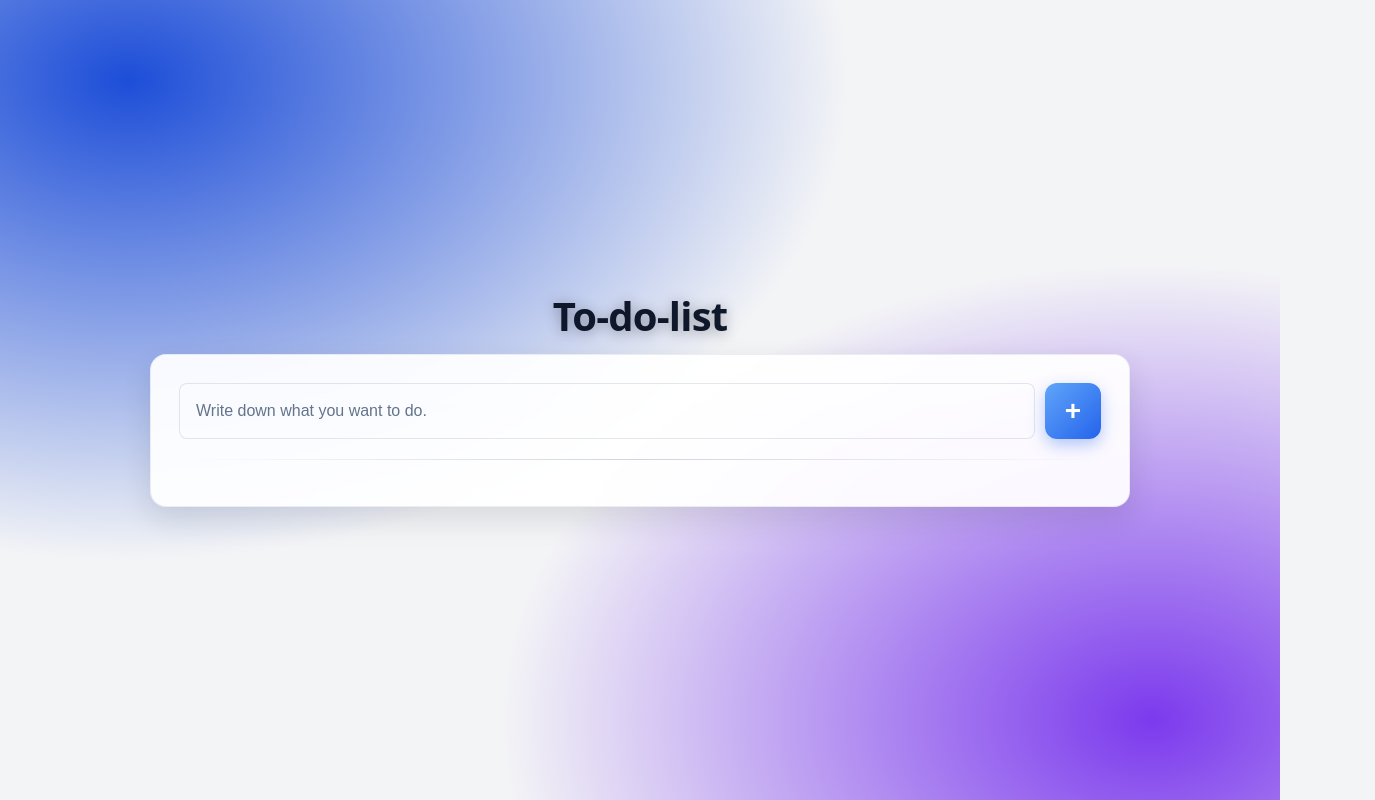
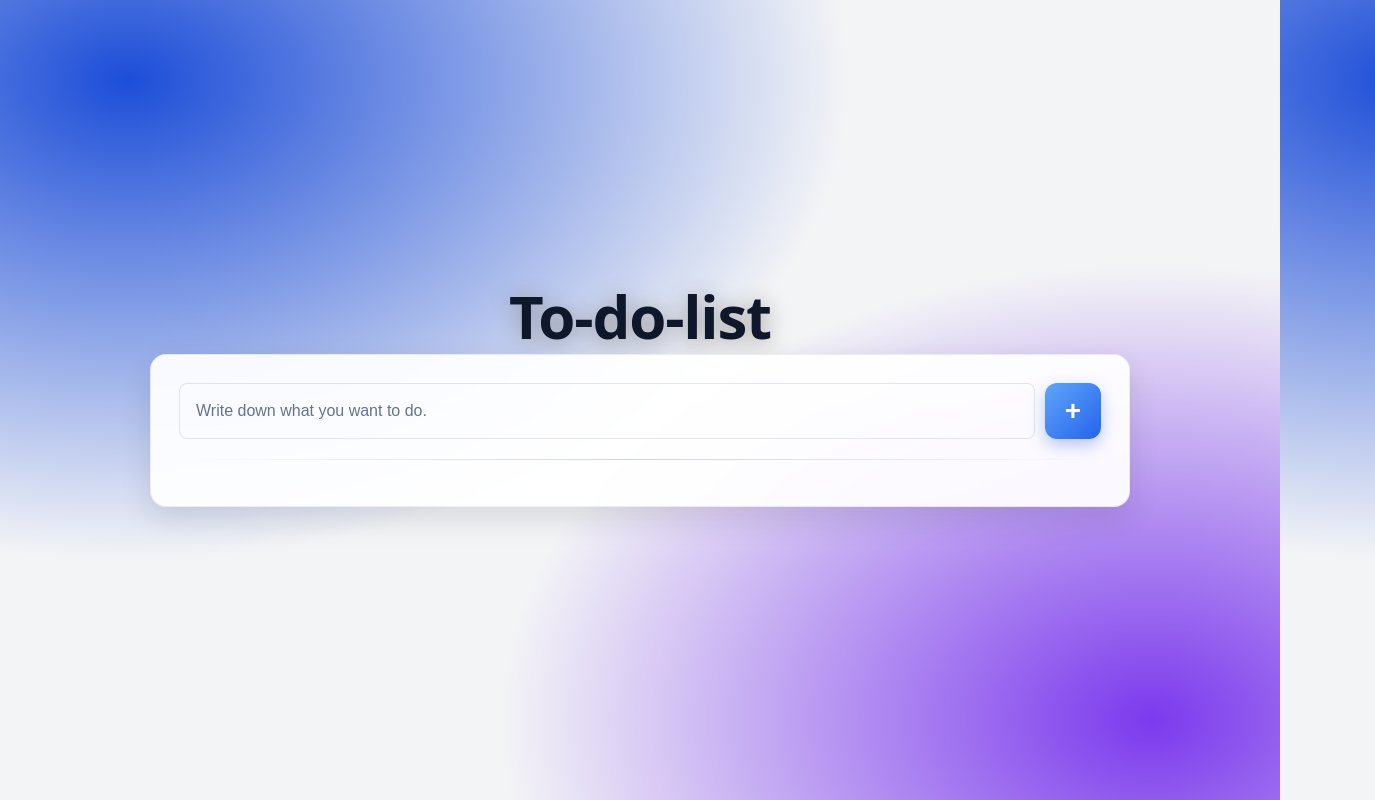
Before and after one commit to amirhosein-frontend/To-do-list, a plain HTML site: page index.html in a window 1280 px wide. Shown: the whole page, 1375 px wide, since content can reach past the window. Drawn offline with Linux system fonts and the light colour scheme.

Commit message:
Update index.css

```diff
--- a/index.css
+++ b/index.css
@@ -52,6 +52,7 @@ body {
   justify-content: center;
   padding: clamp(16px, 3vw, 40px);
   user-select: none;
+  overflow: hidden;
 }
 
 h1 {
@@ -62,8 +63,10 @@ h1 {
   letter-spacing: -0.02em;
   line-height: 1.1;
   text-align: center;
+  transform: scale(1.5);
+  box-sizing: border-box;
   font-size: clamp(24px, 3.2vw, 40px);
-  text-shadow: 0 2px 14px rgba(0, 0, 0, 0.35);
+  text-shadow: 0px 2px 14px rgba(147, 146, 146, 0.9);
 }
 
 .container {
```
